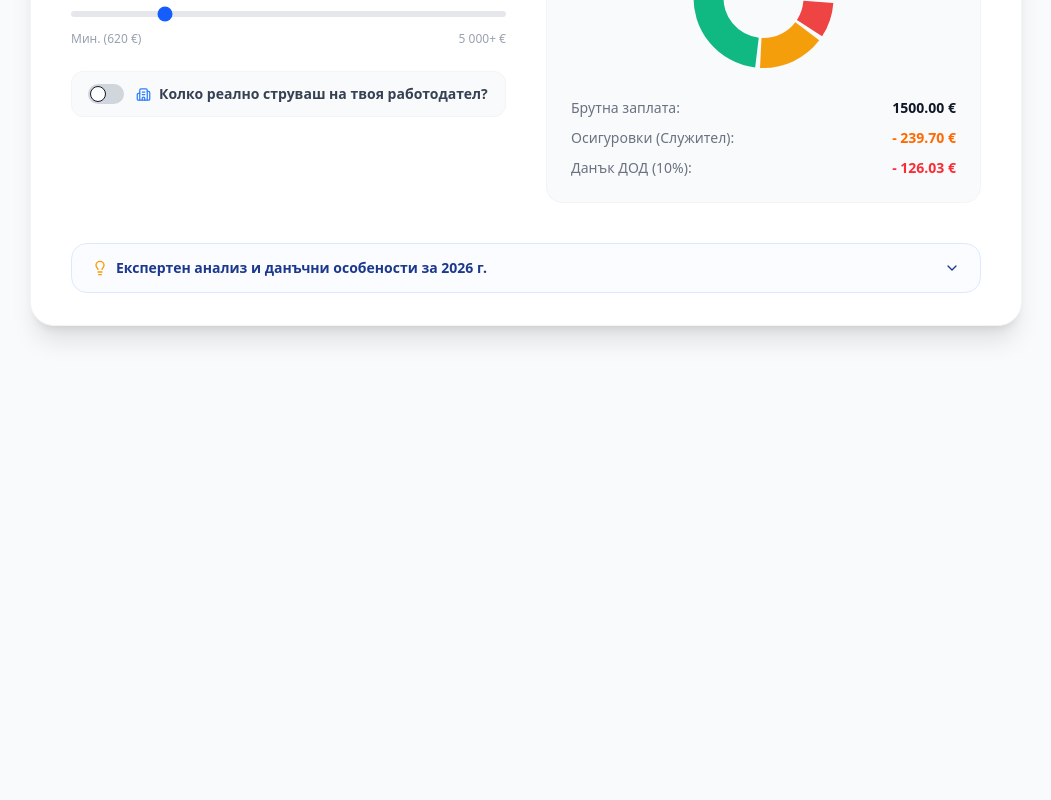
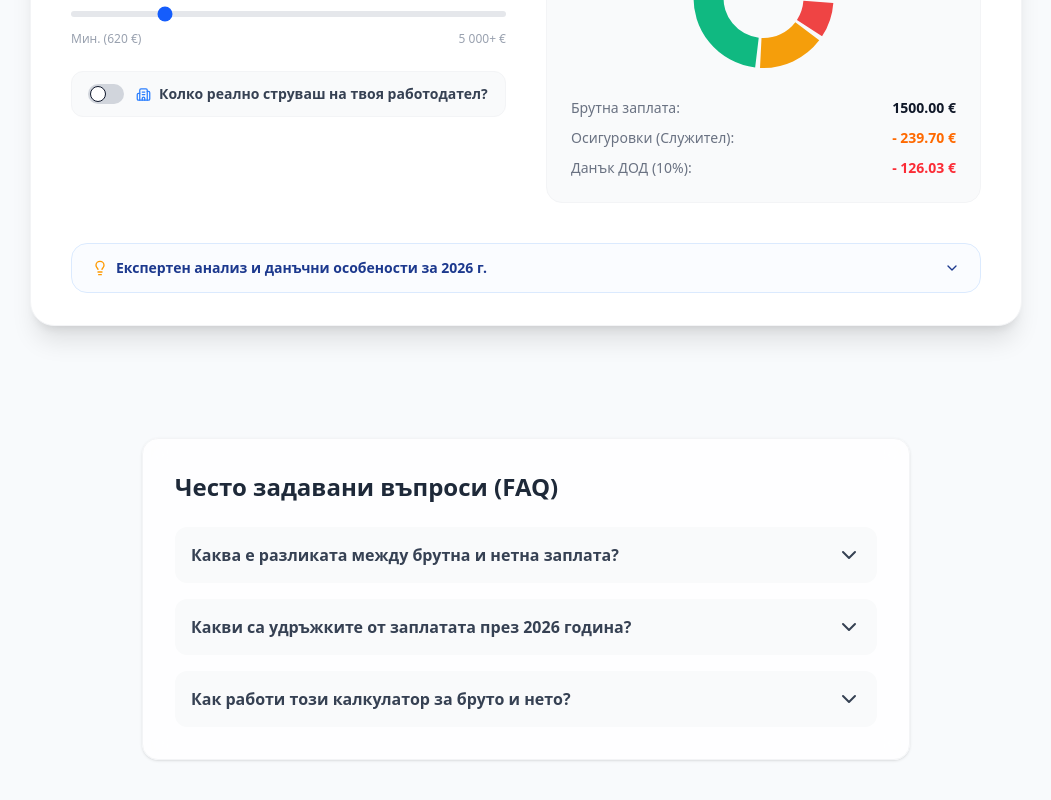
Before and after one commit to lozanoverik-art/Kalkulator-Zaplata, a Next.js app: page / in a window 1280 px wide. Shown: the part 637-1437 px from the top of the page, without its empty margins (114-1165 px from the left). Before the commit the page ends 1107 px from the top, so only its background shows below. Built offline with nearby package versions, Linux system fonts and the light colour scheme.

Commit message:
add SEO FAQ section

```diff
--- a/app/page.tsx
+++ b/app/page.tsx
@@ -38,6 +38,63 @@ export default function Home() {
         {/* Единствен и мощен уиджет за заплати */}
         <CalculatorWidget />
       </div>
+      <section className="max-w-3xl mx-auto mt-16 p-6 sm:p-8 bg-white/80 backdrop-blur-md rounded-2xl shadow-sm border border-gray-100">
+  <h2 className="text-2xl font-bold text-gray-800 mb-6">Често задавани въпроси (FAQ)</h2>
+
+  <div className="space-y-4">
+    {/* Въпрос 1 */}
+    <details className="group bg-gray-50 rounded-xl [&_summary::-webkit-details-marker]:hidden">
+      <summary className="flex items-center justify-between cursor-pointer p-4 font-semibold text-gray-700">
+        <span>Каква е разликата между брутна и нетна заплата?</span>
+        <span className="transition duration-300 group-open:-rotate-180">
+          <svg fill="none" height="24" stroke="currentColor" strokeWidth="2" viewBox="0 0 24 24" width="24" xmlns="http://www.w3.org/2000/svg">
+            <path d="M6 9l6 6 6-6" strokeLinecap="round" strokeLinejoin="round"></path>
+          </svg>
+        </span>
+      </summary>
+      <div className="p-4 pt-0 text-gray-600 leading-relaxed">
+        <strong>Брутната заплата</strong> е основното възнаграждение, договорено с работодателя, преди да бъдат удържани данъци и осигуровки. <strong>Нетната заплата</strong> (чистата сума) е това, което реално получавате по банковата си сметка след всички задължителни държавни удръжки.
+      </div>
+    </details>
+
+    {/* Въпрос 2 */}
+    <details className="group bg-gray-50 rounded-xl [&_summary::-webkit-details-marker]:hidden">
+      <summary className="flex items-center justify-between cursor-pointer p-4 font-semibold text-gray-700">
+        <span>Какви са удръжките от заплатата през 2026 година?</span>
+        <span className="transition duration-300 group-open:-rotate-180">
+          <svg fill="none" height="24" stroke="currentColor" strokeWidth="2" viewBox="0 0 24 24" width="24" xmlns="http://www.w3.org/2000/svg">
+            <path d="M6 9l6 6 6-6" strokeLinecap="round" strokeLinejoin="round"></path>
+          </svg>
+        </span>
+      </summary>
+      <div className="p-4 pt-0 text-gray-600 leading-relaxed">
+        За сметка на служителя в България се удържат:
+        <ul className="list-disc ml-5 mt-2 space-y-1">
+          <li><strong>ДОД (Данък общ доход):</strong> 10%</li>
+          <li><strong>ДОО (Държавно обществено осигуряване):</strong> около 8.38% (зависи от категорията труд)</li>
+          <li><strong>ДЗПО (Допълнително задължително пенсионно осигуряване):</strong> 2.20%</li>
+          <li><strong>ЗО (Здравно осигуряване):</strong> 3.20%</li>
+        </ul>
+        Нашият калкулатор за заплати автоматично прилага всички актуални ставки на НАП и НОИ за 2026 г.
+      </div>
+    </details>
+
+    {/* Въпрос 3 */}
+    <details className="group bg-gray-50 rounded-xl [&_summary::-webkit-details-marker]:hidden">
+      <summary className="flex items-center justify-between cursor-pointer p-4 font-semibold text-gray-700">
+        <span>Как работи този калкулатор за бруто и нето?</span>
+        <span className="transition duration-300 group-open:-rotate-180">
+          <svg fill="none" height="24" stroke="currentColor" strokeWidth="2" viewBox="0 0 24 24" width="24" xmlns="http://www.w3.org/2000/svg">
+            <path d="M6 9l6 6 6-6" strokeLinecap="round" strokeLinejoin="round"></path>
+          </svg>
+        </span>
+      </summary>
+      <div className="p-4 pt-0 text-gray-600 leading-relaxed">
+        Калкулаторът предлага двупосочно изчисляване. Можете да въведете желаната от вас <strong>нетна сума</strong>, за да разберете каква брутна заплата трябва да поискате на интервю за работа, или да въведете <strong>брутната сума</strong> от трудовия си договор, за да видите точния размер на чистото си възнаграждение.
+      </div>
+    </details>
+  </div>
+</section>
     </main>
   );
 }
```
